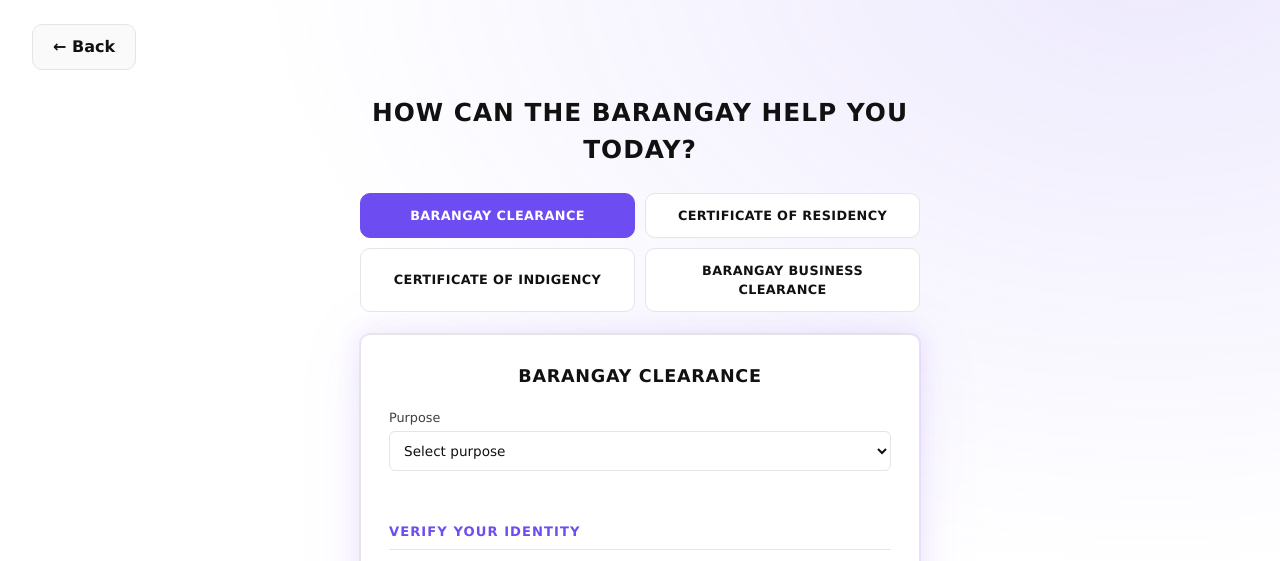
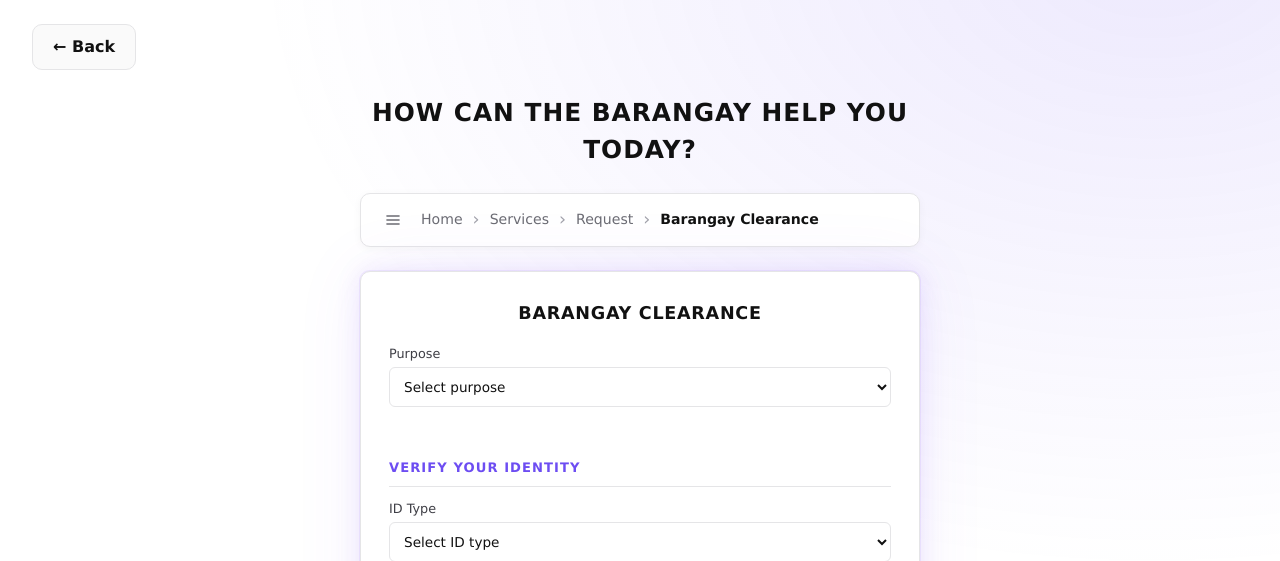
Before and after one commit to jbinalingbing-del/barangaygo, a PHP site: page /request_clearance.php in a window 1280 px wide. Shown: the part 52-613 px from the top of the page. Run offline with PHP 8.4, Linux system fonts and the light colour scheme; the visitor is signed in with stand-in values (Sample User, id 1); data that the repository does not hold is empty.

Commit message:
Replace 2x2 service switcher buttons with modern breadcrumb trail bar

```diff
--- a/service_tabs.php
+++ b/service_tabs.php
@@ -1,18 +1,52 @@
 <?php
-// Pagpipilian ng serbisyo sa itaas ng request form para madaling lumipat ng serbisyo
+// =============================================================================
+// service_tabs.php — BarangayGo Modern Breadcrumbs Navigation Bar
+// Pinalitan ang lumang 2x2 buttons ng malinis na breadcrumb trail
+// =============================================================================
+
 $active_service = $active_service ?? '';
-$service_items = [
-    'clearance' => ['label' => 'Barangay Clearance',          'href' => 'request_clearance.php'],
-    'residency' => ['label' => 'Certificate of Residency',    'href' => 'request_residency.php'],
-    'indigency' => ['label' => 'Certificate of Indigency',    'href' => 'request_indigency.php'],
-    'business'  => ['label' => 'Barangay Business Clearance', 'href' => 'request_business.php'],
+
+$service_names = [
+    'clearance' => 'Barangay Clearance',
+    'residency' => 'Certificate of Residency',
+    'indigency' => 'Certificate of Indigency',
+    'business'  => 'Barangay Business Clearance',
 ];
+
+$current_service_name = $service_names[$active_service] ?? 'Document Request';
 ?>
-<div class="service-switcher" role="navigation" aria-label="Barangay Services">
-    <!-- Ipakita ang apat na serbisyo at lagyan ng 'active' ang kasalukuyang binubuksan -->
-    <?php foreach ($service_items as $key => $item): ?>
-        <a href="<?= $item['href']; ?>" class="service-tab<?= $active_service === $key ? ' active' : ''; ?>">
-            <?= htmlspecialchars($item['label'], ENT_QUOTES); ?>
+
+<!-- Modern Breadcrumbs Bar -->
+<nav class="breadcrumb-bar" aria-label="Breadcrumb">
+    <div class="breadcrumb-container">
+        <!-- Home / Menu Icon -->
+        <a href="dashboard.php" class="breadcrumb-icon" title="Dashboard">
+            <svg width="16" height="16" viewBox="0 0 24 24" fill="none" stroke="currentColor" stroke-width="2.5" stroke-linecap="round" stroke-linejoin="round">
+                <line x1="3" y1="12" x2="21" y2="12"></line>
+                <line x1="3" y1="6" x2="21" y2="6"></line>
+                <line x1="3" y1="18" x2="21" y2="18"></line>
+            </svg>
         </a>
-    <?php endforeach; ?>
-</div>
+
+        <ol class="breadcrumb-list">
+            <li class="breadcrumb-item">
+                <a href="dashboard.php">Home</a>
+            </li>
+            <li class="breadcrumb-separator" aria-hidden="true">&rsaquo;</li>
+
+            <li class="breadcrumb-item">
+                <a href="services.php">Services</a>
+            </li>
+            <li class="breadcrumb-separator" aria-hidden="true">&rsaquo;</li>
+
+            <li class="breadcrumb-item">
+                <span class="breadcrumb-muted">Request</span>
+            </li>
+            <li class="breadcrumb-separator" aria-hidden="true">&rsaquo;</li>
+
+            <li class="breadcrumb-item active" aria-current="page">
+                <span><?= htmlspecialchars($current_service_name, ENT_QUOTES); ?></span>
+            </li>
+        </ol>
+    </div>
+</nav>
--- a/styles.css
+++ b/styles.css
@@ -1125,7 +1125,93 @@ body:has(> .frame.full) {
     color: var(--text);
 }
 
-/* Service switcher buttons sa itaas ng bawat request form */
+/* =========================================================
+   Modern Breadcrumbs Navigation Bar
+   Katulad ng pinakita sa screenshot: White bar na may menu icon,
+   clean separators (>), at responsive overflow
+   ========================================================= */
+.breadcrumb-bar {
+    width: 100%;
+    margin-bottom: 24px;
+    background: #ffffff;
+    border: 1px solid var(--border);
+    border-radius: var(--radius-lg);
+    box-shadow: 0 2px 8px rgba(0, 0, 0, 0.04);
+}
+
+.breadcrumb-container {
+    display: flex;
+    align-items: center;
+    padding: 12px 18px;
+    gap: 14px;
+    overflow-x: auto;
+    white-space: nowrap;
+    -webkit-overflow-scrolling: touch;
+}
+
+.breadcrumb-icon {
+    display: inline-flex;
+    align-items: center;
+    justify-content: center;
+    color: var(--text-soft);
+    padding: 6px;
+    border-radius: var(--radius);
+    text-decoration: none;
+    transition: all 0.15s ease;
+    flex-shrink: 0;
+}
+
+.breadcrumb-icon:hover {
+    color: var(--accent);
+    background: rgba(109, 77, 242, 0.08);
+}
+
+.breadcrumb-list {
+    display: flex;
+    align-items: center;
+    list-style: none;
+    padding: 0;
+    margin: 0;
+    font-size: 0.88rem;
+    font-weight: 500;
+}
+
+.breadcrumb-item {
+    display: inline-flex;
+    align-items: center;
+}
+
+.breadcrumb-item a {
+    color: var(--text-soft);
+    text-decoration: none;
+    transition: color 0.15s ease;
+    font-weight: 500;
+}
+
+.breadcrumb-item a:hover {
+    color: var(--accent);
+    text-decoration: underline;
+}
+
+.breadcrumb-item.active span {
+    color: var(--text);
+    font-weight: 700;
+}
+
+.breadcrumb-muted {
+    color: var(--text-soft);
+}
+
+.breadcrumb-separator {
+    display: inline-flex;
+    align-items: center;
+    padding: 0 10px;
+    color: #a1a1aa;
+    font-size: 1.1rem;
+    user-select: none;
+}
+
+/* Service switcher buttons sa itaas ng bawat request form (fallback kung kailangan) */
 .service-switcher {
     display: grid;
     grid-template-columns: repeat(2, 1fr);
```
